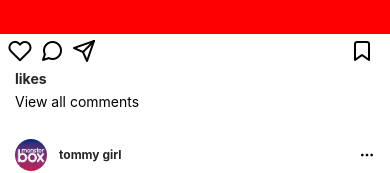
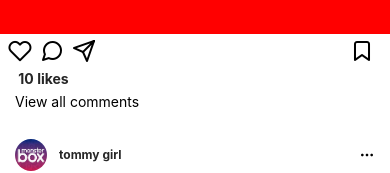
Before and after one commit to younes-labiod/instagram-clone, a React Native app in the folder instagram-clone-app/: screen / in a window 390 px wide. Shown: the part 661-834 px from the top of the page. Built offline with nearby package versions, Linux system fonts and the light colour scheme.

Commit message:
Feed | adding likes number

```diff
--- a/instagram-clone-app/instagram-clone/Article.js
+++ b/instagram-clone-app/instagram-clone/Article.js
@@ -1,5 +1,5 @@
 import data from "./data";
-import React from "react";
+import React, { useState } from "react";
 import {
     StyleSheet,
     View,
@@ -12,6 +12,9 @@ import {
 import { Feather } from '@expo/vector-icons'
 
 export default function Article({ item }) {
+
+    const[likes, setLike] = useState(item.likes);
+    //const[likes, setLike] = useState(data.articles.find(article => article.id === item.id).likes);
 
     return (
         <View style={styles.article}>
@@ -57,7 +60,7 @@ export default function Article({ item }) {
             </View>
 
             <View style={styles.info}>
-                <Text style={styles.likes}>likes</Text>
+                <Text style={styles.likes}> {likes} likes</Text>
                 <Text style={styles.commentCount}>View all comments </Text>
 
             </View>
--- a/instagram-clone-app/instagram-clone/Story.js
+++ b/instagram-clone-app/instagram-clone/Story.js
@@ -50,7 +50,7 @@ const styles = StyleSheet.create({
     avatar: {
         width: 50,
         height: 50,
-        marginTop:17,
+        marginTop: 17,
         borderRadius: 25
     },
     plusIcon: {
```
